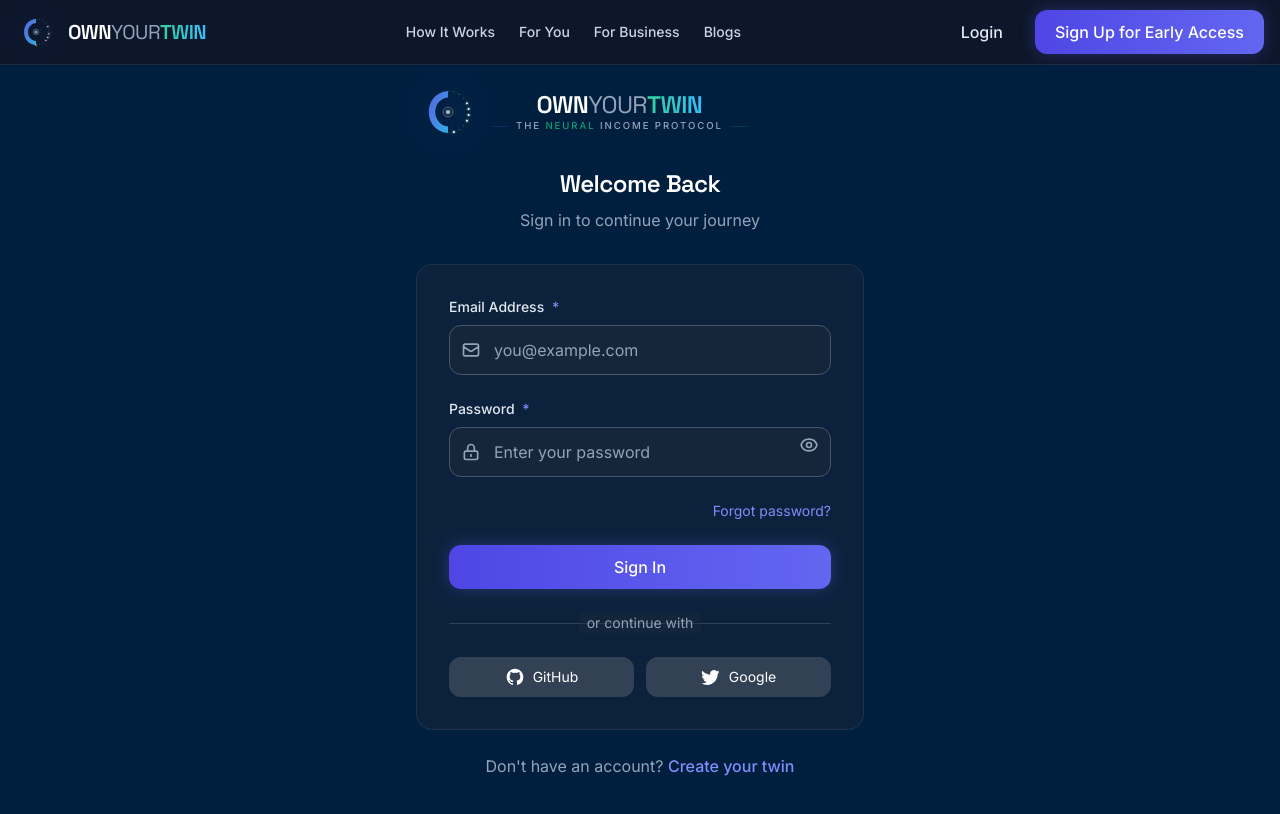
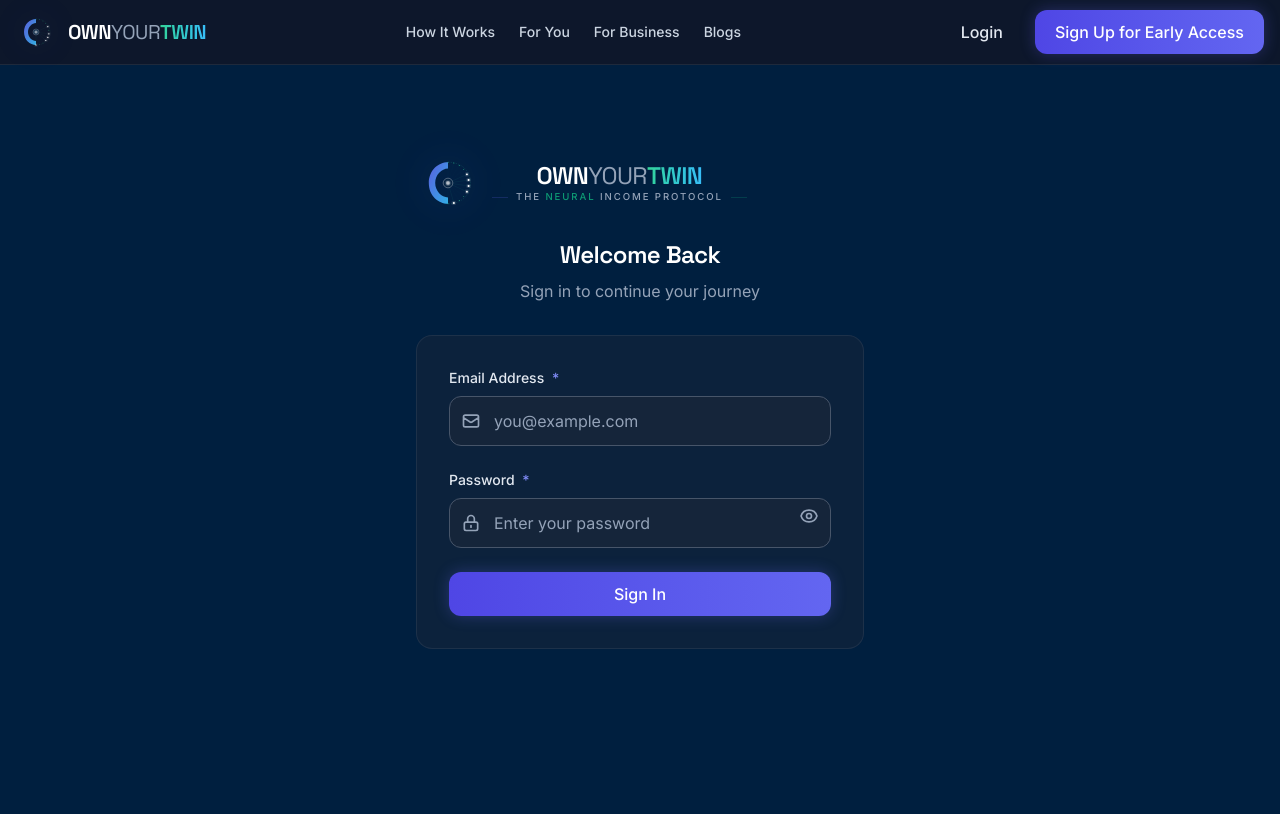
Before and after one commit to jaswantcg-hue/ownyourtwin_website_wofork, a SvelteKit app: page /login in a window 1280 px wide. Shown: the top 814 px of the page. Built offline with nearby package versions, Linux system fonts and the light colour scheme.

Commit message:
Navigation , Username Password creation

```diff
--- a/src/lib/stores/auth.ts
+++ b/src/lib/stores/auth.ts
@@ -54,10 +54,24 @@
       update(state => ({ ...state, status: 'loading', error: null }));
 
       try {
-        // Simulate API call - replace with actual API integration
-        await new Promise(resolve => setTimeout(resolve, 1500));
+        // Send credentials to the server for verification
+        const response = await fetch('/api/auth/login', {
+          method: 'POST',
+          headers: {
+            'Content-Type': 'application/json',
+          },
+          body: JSON.stringify({
+            email: credentials.email,
+            password: credentials.password,
+          }),
+        });
 
-        // Mock successful login
+        if (!response.ok) {
+          const result = await response.json().catch(() => ({}));
+          throw new Error(result.message || 'Invalid email or password');
+        }
+
+        // Mock successful login - In a real app, the server would return a token
         const mockUser: User = {
           id: 'user_123',
           email: credentials.email,
@@ -114,6 +128,11 @@
       update(state => ({ ...state, status: 'loading', error: null }));
 
       try {
+        // Restriction: Only allow registration for the special ID
+        if (data.email !== 'temp@temp.com') {
+          throw new Error('Registration is currently restricted to authorized users only.');
+        }
+
         // Simulate API call
         await new Promise(resolve => setTimeout(resolve, 2000));
 
--- a/src/routes/api/auth/github/callback/+server.ts
+++ b/src/routes/api/auth/github/callback/+server.ts
@@ -104,6 +104,14 @@
             }
         }
 
+        const allowedEmail = env.ALLOWED_EMAIL;
+
+        // Check for specific restriction
+        if (!allowedEmail || email !== allowedEmail) {
+            console.warn(`Unauthorized login attempt from GitHub: ${email}`);
+            throw redirect(302, '/login?error=unauthorized');
+        }
+
         const params = new URLSearchParams({
             github_auth: 'success',
             email: email || '',
--- a/src/routes/api/auth/google/callback/+server.ts
+++ b/src/routes/api/auth/google/callback/+server.ts
@@ -77,6 +77,14 @@
         // For now, redirect to create-twin with success indicator
         // The frontend will handle the mock user creation
 
+        const allowedEmail = env.ALLOWED_EMAIL;
+
+        // Check for specific restriction
+        if (!allowedEmail || userInfo.email !== allowedEmail) {
+            console.warn(`Unauthorized login attempt from Google: ${userInfo.email}`);
+            throw redirect(302, '/login?error=unauthorized');
+        }
+
         const params = new URLSearchParams({
             google_auth: 'success',
             email: userInfo.email,
--- /dev/null
+++ b/src/routes/api/auth/login/+server.ts
@@ -0,0 +1,21 @@
+import { json, error } from '@sveltejs/kit';
+import { env } from '$env/dynamic/private';
+
+/** @type {import('./$types').RequestHandler} */
+export async function POST({ request }) {
+    const { email, password } = await request.json();
+
+    const allowedEmail = env.ALLOWED_EMAIL;
+    const allowedPassword = env.ALLOWED_PASSWORD;
+
+    if (!allowedEmail || !allowedPassword) {
+        console.error('Server configuration error: ALLOWED_EMAIL or ALLOWED_PASSWORD not set');
+        throw error(500, 'Server configuration error');
+    }
+
+    if (email === allowedEmail && password === allowedPassword) {
+        return json({ success: true });
+    }
+
+    return json({ success: false, message: 'Invalid email or password' }, { status: 401 });
+}
--- a/src/routes/create-twin/+page.svelte
+++ b/src/routes/create-twin/+page.svelte
@@ -55,6 +55,14 @@
 
   // Handle URL params for OAuth callbacks
   onMount(() => {
+    // Restriction: Registration is closed
+    showError(
+      "Registration Closed",
+      "Account creation is currently restricted.",
+    );
+    setTimeout(() => goto("/login"), 2000);
+    return;
+
     const googleAuth = $page.url.searchParams.get("google_auth");
     const githubAuth = $page.url.searchParams.get("github_auth");
     const linkedinConnected = $page.url.searchParams.get("linkedin");
--- a/src/routes/login/+page.svelte
+++ b/src/routes/login/+page.svelte
@@ -182,15 +182,7 @@
             </button>
           </div>
 
-          <!-- Forgot password link -->
-          <div class="flex justify-end">
-            <a
-              href="/forgot-password"
-              class="text-sm text-cosmic-400 hover:text-cosmic-300"
-            >
-              Forgot password?
-            </a>
-          </div>
+          <!-- Forgot password link removed for restricted access -->
 
           <!-- Submit button -->
           <Button
@@ -203,53 +195,10 @@
           </Button>
         </form>
 
-        <!-- Divider -->
-        <div class="relative my-6">
-          <div class="absolute inset-0 flex items-center">
-            <div class="w-full border-t border-void-700"></div>
-          </div>
-          <div class="relative flex justify-center text-sm">
-            <span class="px-2 bg-void-800/40 text-void-400"
-              >or continue with</span
-            >
-          </div>
-        </div>
-
-        <!-- Social login buttons -->
-        <div class="grid grid-cols-2 gap-3">
-          <button
-            class="flex items-center justify-center gap-2 px-4 py-2.5 bg-void-700 hover:bg-void-600 rounded-xl transition-colors"
-          >
-            <svg class="w-5 h-5" viewBox="0 0 24 24" fill="currentColor">
-              <path
-                d="M12 2C6.477 2 2 6.484 2 12.017c0 4.425 2.865 8.18 6.839 9.504.5.092.682-.217.682-.483 0-.237-.008-.868-.013-1.703-2.782.605-3.369-1.343-3.369-1.343-.454-1.158-1.11-1.466-1.11-1.466-.908-.62.069-.608.069-.608 1.003.07 1.531 1.032 1.531 1.032.892 1.53 2.341 1.088 2.91.832.092-.647.35-1.088.636-1.338-2.22-.253-4.555-1.113-4.555-4.951 0-1.093.39-1.988 1.029-2.688-.103-.253-.446-1.272.098-2.65 0 0 .84-.27 2.75 1.026A9.564 9.564 0 0112 6.844c.85.004 1.705.115 2.504.337 1.909-1.296 2.747-1.027 2.747-1.027.546 1.379.202 2.398.1 2.651.64.7 1.028 1.595 1.028 2.688 0 3.848-2.339 4.695-4.566 4.943.359.309.678.92.678 1.855 0 1.338-.012 2.419-.012 2.747 0 .268.18.58.688.482A10.019 10.019 0 0022 12.017C22 6.484 17.522 2 12 2z"
-              />
-            </svg>
-            <span class="text-sm text-white">GitHub</span>
-          </button>
-          <button
-            class="flex items-center justify-center gap-2 px-4 py-2.5 bg-void-700 hover:bg-void-600 rounded-xl transition-colors"
-          >
-            <svg class="w-5 h-5" viewBox="0 0 24 24" fill="currentColor">
-              <path
-                d="M22.23 5.924c-.806.358-1.67.6-2.577.708a4.515 4.515 0 001.98-2.49 9.017 9.017 0 01-2.86 1.095 4.504 4.504 0 00-7.677 4.108 12.78 12.78 0 01-9.29-4.71 4.504 4.504 0 001.394 6.014 4.48 4.48 0 01-2.04-.563v.057a4.504 4.504 0 003.616 4.415 4.52 4.52 0 01-2.034.077 4.505 4.505 0 004.207 3.13 9.038 9.038 0 01-5.6 1.93c-.364 0-.724-.021-1.08-.063a12.746 12.746 0 006.904 2.023c8.28 0 12.81-6.86 12.81-12.81 0-.195-.004-.39-.013-.583a9.172 9.172 0 002.252-2.336"
-              />
-            </svg>
-            <span class="text-sm text-white">Google</span>
-          </button>
-        </div>
+        <!-- Social login disabled -->
       </Card>
 
-      <!-- Sign up link -->
-      <p class="text-center mt-6 text-void-400">
-        Don't have an account?
-        <a
-          href="/create-twin"
-          class="text-cosmic-400 hover:text-cosmic-300 font-medium"
-        >
-          Create your twin
-        </a>
-      </p>
+      <!-- Registration link removed -->
     </div>
   </main>
 </div>
```
Also changed, not shown: 1 other file (tests, documents, lock files or other folders).
